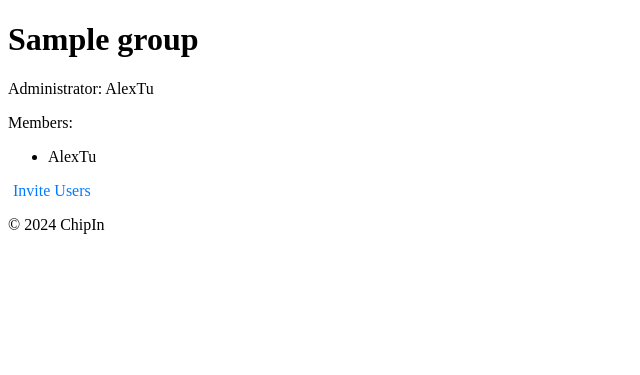
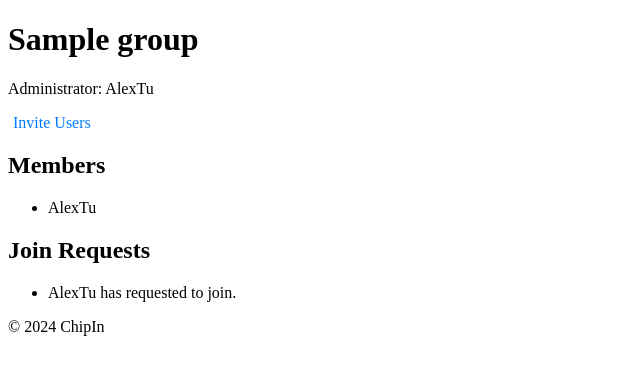
Before and after one commit to ATurner5968/ssa_project, a Django app: page /chipin/group/1/ in a window 1280 px wide. Shown: the part 134-509 px from the top of the page, without its empty margins (0-640 px from the left). Run offline with Django 5.2, Linux system fonts and the light colour scheme; a user stored in the database is signed in; data comes from the database, SQL or seed files in the repository; tables that the repository leaves empty hold one stand-in row (values such as "Sample post").

Commit message:
Handle Join Requests

```diff
--- a/chipin/models.py
+++ b/chipin/models.py
@@ -9,3 +9,10 @@ class Group(models.Model):
 
     def __str__(self):
         return self.name
+
+class GroupJoinRequest(models.Model):
+    user = models.ForeignKey(User, on_delete=models.CASCADE)
+    group = models.ForeignKey(Group, on_delete=models.CASCADE, related_name='join_requests')
+    is_approved = models.BooleanField(default=False)
+    votes = models.ManyToManyField(User, related_name='votes', blank=True)  # Tracks users who voted
+    created_at = models.DateTimeField(auto_now_add=True)
--- a/chipin/templates/chipin/group_detail.html
+++ b/chipin/templates/chipin/group_detail.html
@@ -1,14 +1,33 @@
 {% extends 'chipin/base.html' %}
-{% load static %}
 {% block title %}{{ group.name }}{% endblock %}
 {% block content %}
     <h1>{{ group.name }}</h1>
     <p>Administrator: {{ group.admin.profile.nickname }}</p>
-    <p>Members:</p>
+
+    <!-- Only display "Invite Users" link to the group administrator -->
+    {% if request.user == group.admin %}
+        <a href="{% url 'chipin:invite_users' group.id %}">Invite Users</a>
+    {% endif %}
+
+    <h2>Members</h2>
     <ul>
         {% for member in group.members.all %}
         <li>{{ member.profile.nickname }}</li>
         {% endfor %}
     </ul>
-    <a href="{% url 'chipin:invite_users' group.id %}">Invite Users</a>
+
+    <!-- Only show "Request to Join" button for non-members -->
+    {% if request.user not in group.members.all %}
+        <a href="{% url 'chipin:request_to_join_group' group.id %}">Request to Join</a>
+    {% endif %}
+
+    <!-- Only list Join Requests for groups of which the current user is a member. -->
+    {% if request.user in group.members.all %}
+        <h2>Join Requests</h2>
+        <ul>
+            {% for request in group.join_requests.all %}
+                <li>{{ request.user.profile.nickname }} has requested to join.</li>
+            {% endfor %}
+        </ul>
+    {% endif %}
 {% endblock %}
--- a/chipin/urls.py
+++ b/chipin/urls.py
@@ -6,6 +6,9 @@ urlpatterns = [
    path('create_group/', views.create_group, name='create_group'),
    path('group/<int:group_id>/', views.group_detail, name='group_detail'),
    path('group/<int:group_id>/invite/', views.invite_users, name='invite_users'),
+   path('group/<int:group_id>/accept/', views.accept_invite, name='accept_invite'),
    path('group/<int:group_id>/delete/', views.delete_group, name='delete_group'),
-   path('accept-invite/<int:group_id>/', views.accept_invite, name='accept_invite'),
+   path('delete-join-request/<int:request_id>/', views.delete_join_request, name='delete_join_request'),
+   path('group/<int:group_id>/request-to-join/', views.request_to_join_group, name='request_to_join_group'),
+   path('group/<int:group_id>/leave/', views.leave_group, name='leave_group'),
 ]
--- a/chipin/views.py
+++ b/chipin/views.py
@@ -9,9 +9,24 @@ from django.contrib.auth.models import User
 from .forms import GroupCreationForm
 from .models import Group
 import urllib.parse
+from .models import GroupJoinRequest
 
+@login_required
 def home(request):
-    return render(request, "chipin/home.html")
+    # Get all groups where the user has been invited but not accepted the invite
+    pending_invitations = Group.objects.filter(invited_users=request.user)
+
+    # Get all join requests submitted by the current user
+    user_join_requests = GroupJoinRequest.objects.filter(user=request.user)
+
+    # Get all groups where the user is NOT a member
+    available_groups = Group.objects.exclude(members=request.user)
+
+    return render(request, 'chipin/home.html', { # Pass data to the template
+        'pending_invitations': pending_invitations,
+        'user_join_requests': user_join_requests,
+        'available_groups': available_groups
+    })
 
 @login_required
 def create_group(request):
@@ -80,3 +95,40 @@ def accept_invite(request, group_id):
     else:
         messages.error(request, "Invalid invitation link.")
     return redirect('chipin:group_detail', group_id=group.id)
+
+@login_required
+def request_to_join_group(request, group_id):
+    group = get_object_or_404(Group, id=group_id)
+    # Check if the user is already a member
+    if request.user in group.members.all():
+        messages.info(request, "You are already a member of this group.")
+        return redirect('chipin:group_detail', group_id=group.id)
+    # Check if the user has already submitted a join request
+    join_request, created = GroupJoinRequest.objects.get_or_create(user=request.user, group=group)
+    if created:
+        messages.success(request, "Your request to join the group has been submitted.")
+    else:
+        messages.info(request, "You have already requested to join this group.")
+    return redirect('chipin:group_detail', group_id=group.id)
+
+@login_required
+def delete_join_request(request, request_id):
+    join_request = get_object_or_404(GroupJoinRequest, id=request_id, user=request.user)
+    # Ensure the logged-in user can only delete their own join requests
+    if join_request.user == request.user:
+        join_request.delete()
+        messages.success(request, "Your join request has been successfully deleted.")
+    else:
+        messages.error(request, "You are not authorised to delete this join request.")
+    return redirect('chipin:home')
+
+@login_required
+def leave_group(request, group_id):
+    group = get_object_or_404(Group, id=group_id)
+    # Check if the user is a member of the group
+    if request.user in group.members.all():
+        group.members.remove(request.user)  # Remove the user from the group
+        messages.success(request, f'You have left the group {group.name}.')
+    else:
+        messages.error(request, 'You are not a member of this group.')
+    return redirect('chipin:home')
```
Also changed, not shown: chipin/templates/chipin/home.html (+38 -9 lines).
